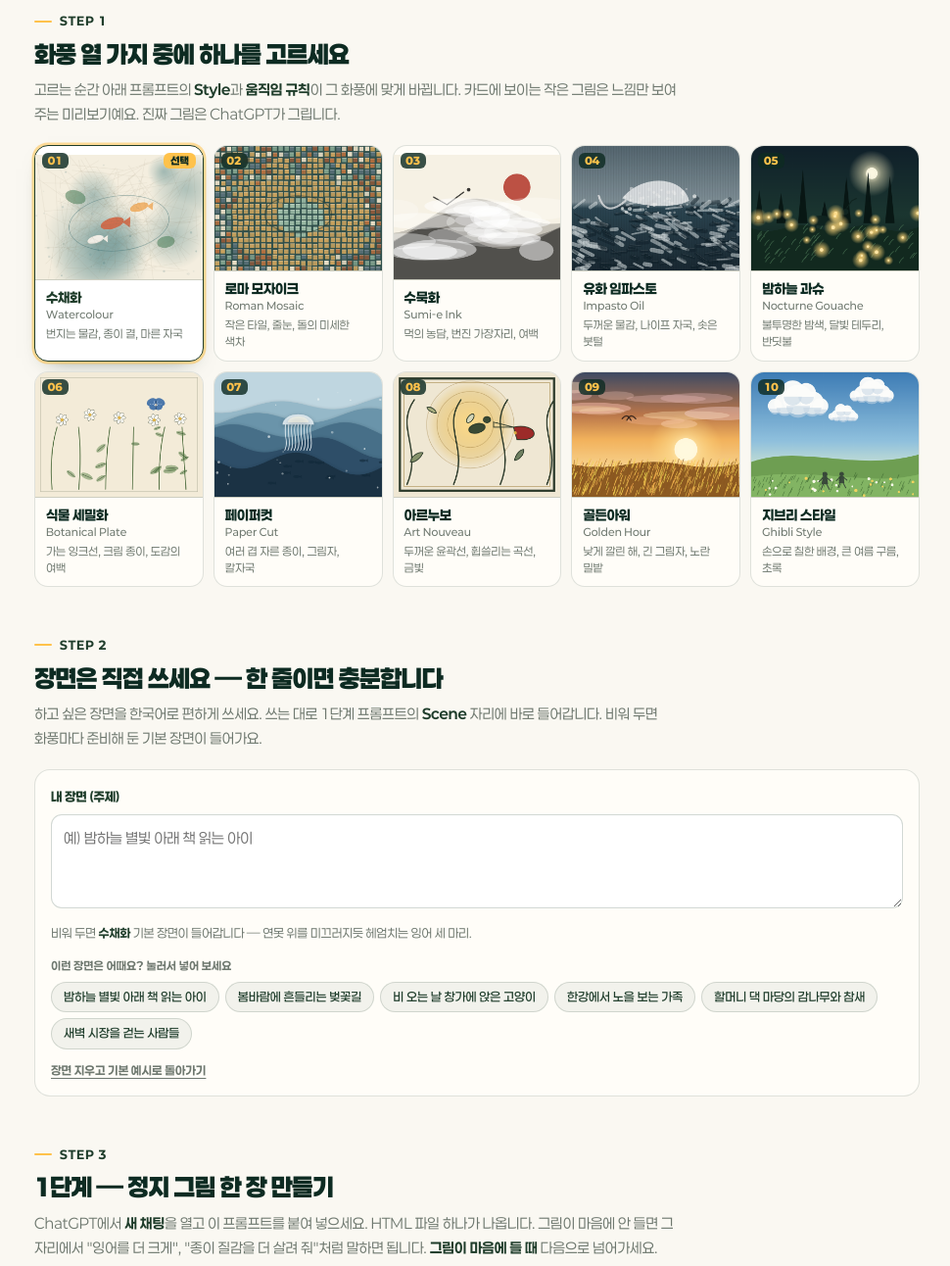
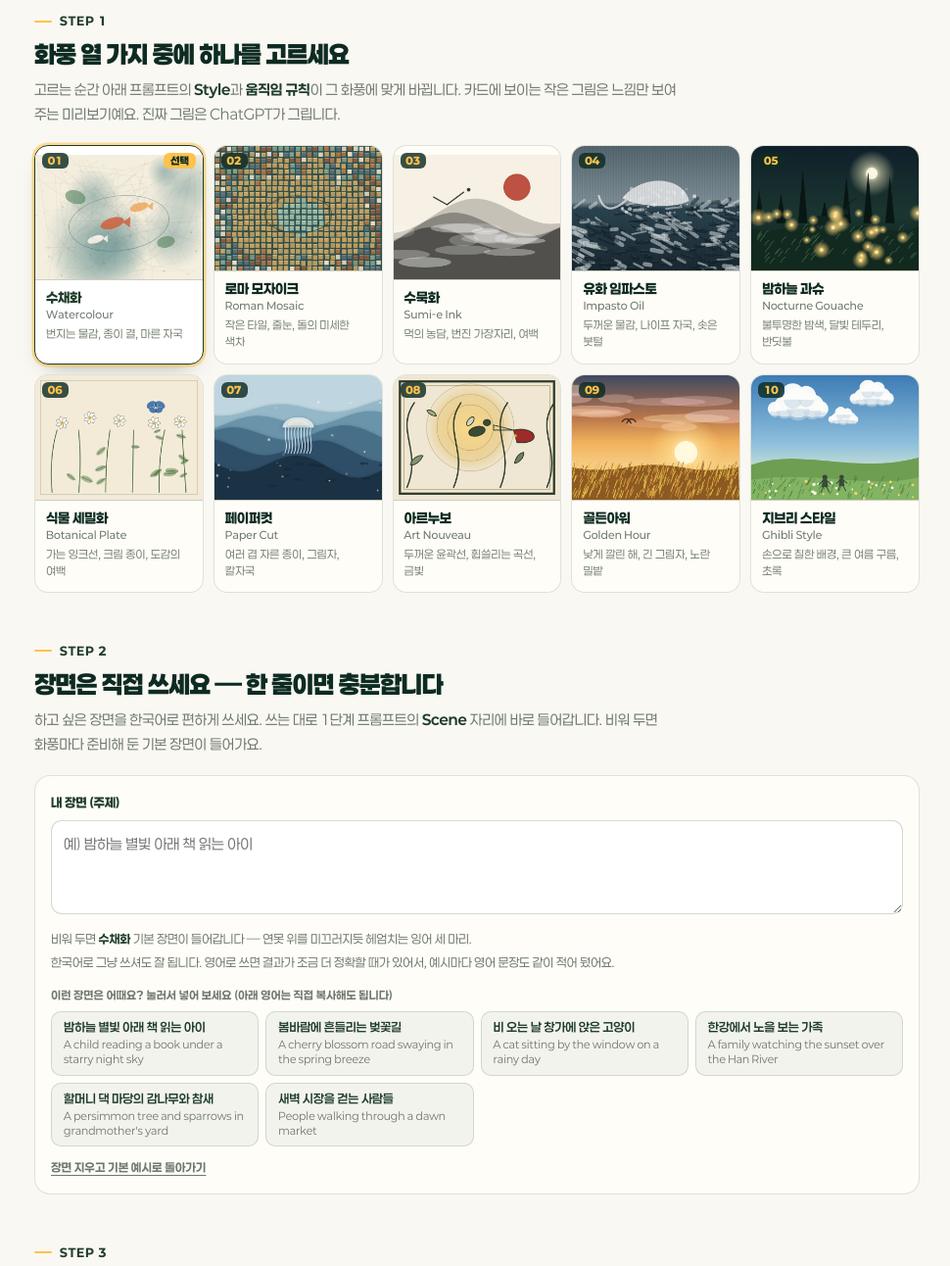
Before and after one commit to moonflowergarden123-arch/lecture-board, a plain HTML site: page animation-studio/index.html in a window 1280 px wide. Shown: the part 385-1677 px from the top of the page at 98% size, without its empty margins (153-1123 px from the left). Drawn offline with Linux system fonts and the light colour scheme.

Commit message:
polish(animation-studio): 예시에 영어 원문 병기, 미리보기·카드 여백 다듬기

```diff
--- a/animation-studio/index.html
+++ b/animation-studio/index.html
@@ -111,7 +111,7 @@ section{padding:34px 0 6px}
 .style-card{
   position:relative;display:block;width:100%;text-align:left;
   background:var(--card);border:1.5px solid var(--line);border-radius:14px;
-  padding:0 0 10px;overflow:hidden;color:var(--ink);
+  padding:0 0 13px;overflow:hidden;color:var(--ink);
   transition:transform .16s ease, border-color .16s ease, box-shadow .16s ease;
   -webkit-tap-highlight-color:transparent;
 }
@@ -137,7 +137,7 @@ section{padding:34px 0 6px}
 }
 .style-card .feel{
   display:block;padding:5px 11px 0;font-size:11.5px;font-weight:400;
-  color:var(--muted);line-height:1.5;
+  color:#75806F;line-height:1.5;
 }
 .style-card[aria-pressed="true"]{
   border-color:var(--green);box-shadow:0 0 0 2.5px rgba(255,194,75,.55),0 10px 22px -14px rgba(13,43,34,.6);
@@ -172,14 +172,17 @@ section{padding:34px 0 6px}
 .sub-label{
   font-size:11.5px;font-weight:700;color:var(--muted);margin:13px 0 6px;letter-spacing:.01em;
 }
-.examples{display:flex;flex-wrap:wrap;gap:6px}
+.examples{display:grid;grid-template-columns:repeat(auto-fill,minmax(210px,1fr));gap:7px}
 .ex{
-  font-size:12.5px;font-weight:500;color:var(--green);
-  background:rgba(31,61,43,.055);border:1px solid rgba(31,61,43,.16);
-  border-radius:999px;padding:6px 12px;line-height:1.4;
-  transition:background .14s ease,color .14s ease;
+  text-align:left;color:var(--green);
+  background:rgba(31,61,43,.05);border:1px solid rgba(31,61,43,.16);
+  border-radius:10px;padding:7px 12px;line-height:1.45;
+  transition:background .14s ease,color .14s ease,border-color .14s ease;
 }
+.ex b{display:block;font-size:12.6px;font-weight:600;letter-spacing:-0.01em}
+.ex span{display:block;font-size:10.6px;font-weight:400;color:var(--muted);margin-top:1px}
 .ex:hover{background:var(--green);color:var(--cream);border-color:var(--green)}
+.ex:hover span{color:rgba(250,248,242,.72)}
 .clear-scene{
   margin-top:12px;font-size:12px;font-weight:700;color:var(--muted);
   background:none;border:0;padding:2px 0;text-decoration:underline;text-underline-offset:3px;
@@ -280,7 +283,7 @@ section{padding:34px 0 6px}
 .guide p{margin:0;font-size:13.6px;color:#4E5B52;line-height:1.72}
 .guide p + p{margin-top:5px}
 .guide .tip{
-  display:block;margin-top:7px;font-size:12.6px;line-height:1.66;
+  display:inline-block;margin-top:7px;font-size:12.6px;line-height:1.66;
   color:var(--green);background:rgba(255,194,75,.14);
   border-left:3px solid var(--gold);border-radius:0 8px 8px 0;
   padding:7px 11px;
@@ -386,7 +389,8 @@ footer .fine{margin-top:14px;font-size:11.5px;color:rgba(250,248,242,.45)}
       <label for="sceneInput">내 장면 (주제)</label>
       <textarea id="sceneInput" placeholder="예) 밤하늘 별빛 아래 책 읽는 아이" rows="3" spellcheck="false"></textarea>
       <p class="hint" id="sceneHint"></p>
-      <div class="sub-label">이런 장면은 어때요? 눌러서 넣어 보세요</div>
+      <p class="hint" style="margin-top:4px">한국어로 그냥 쓰셔도 잘 됩니다. 영어로 쓰면 결과가 조금 더 정확할 때가 있어서, 예시마다 영어 문장도 같이 적어 뒀어요.</p>
+      <div class="sub-label">이런 장면은 어때요? 눌러서 넣어 보세요 (아래 영어는 직접 복사해도 됩니다)</div>
       <div class="examples" id="examples"></div>
       <button type="button" class="clear-scene" id="clearScene">장면 지우고 기본 예시로 돌아가기</button>
     </div>
@@ -779,8 +783,8 @@ footer .fine{margin-top:14px;font-size:11.5px;color:rgba(250,248,242,.45)}
       var b = document.createElement("button");
       b.type = "button";
       b.className = "ex";
-      b.textContent = ex.ko;
-      b.title = "영어로는: " + ex.en;
+      b.innerHTML = "<b>" + ex.ko + "</b><span>" + ex.en + "</span>";
+      b.title = "눌러서 이 장면 넣기";
       b.addEventListener("click", function(){
         if (sceneInput.value.trim() === ex.ko) return;
         sceneInput.value = ex.ko;
@@ -972,9 +976,9 @@ footer .fine{margin-top:14px;font-size:11.5px;color:rgba(250,248,242,.45)}
       c.beginPath(); c.moveTo(W*0.32,H*0.4); c.lineTo(W*0.24,H*0.34); c.stroke();
       c.fillStyle="rgba(20,20,18,.85)"; c.beginPath(); c.arc(W*0.45,H*0.28,3.4,0,7); c.fill();
       // 안개 / 마른 붓
-      for (var i=0;i<26;i++){
-        c.fillStyle="rgba(255,255,255,"+(0.2+R()*0.4)+")";
-        c.beginPath(); c.ellipse(R()*W,H*(0.4+R()*0.4),30+R()*50,8+R()*14,0,0,7); c.fill();
+      for (var i=0;i<13;i++){
+        c.fillStyle="rgba(255,255,255,"+(0.16+R()*0.26)+")";
+        c.beginPath(); c.ellipse(R()*W,H*(0.58+R()*0.3),26+R()*38,5+R()*8,0,0,7); c.fill();
       }
     },
     impasto: function(c,W,H,R){
```
